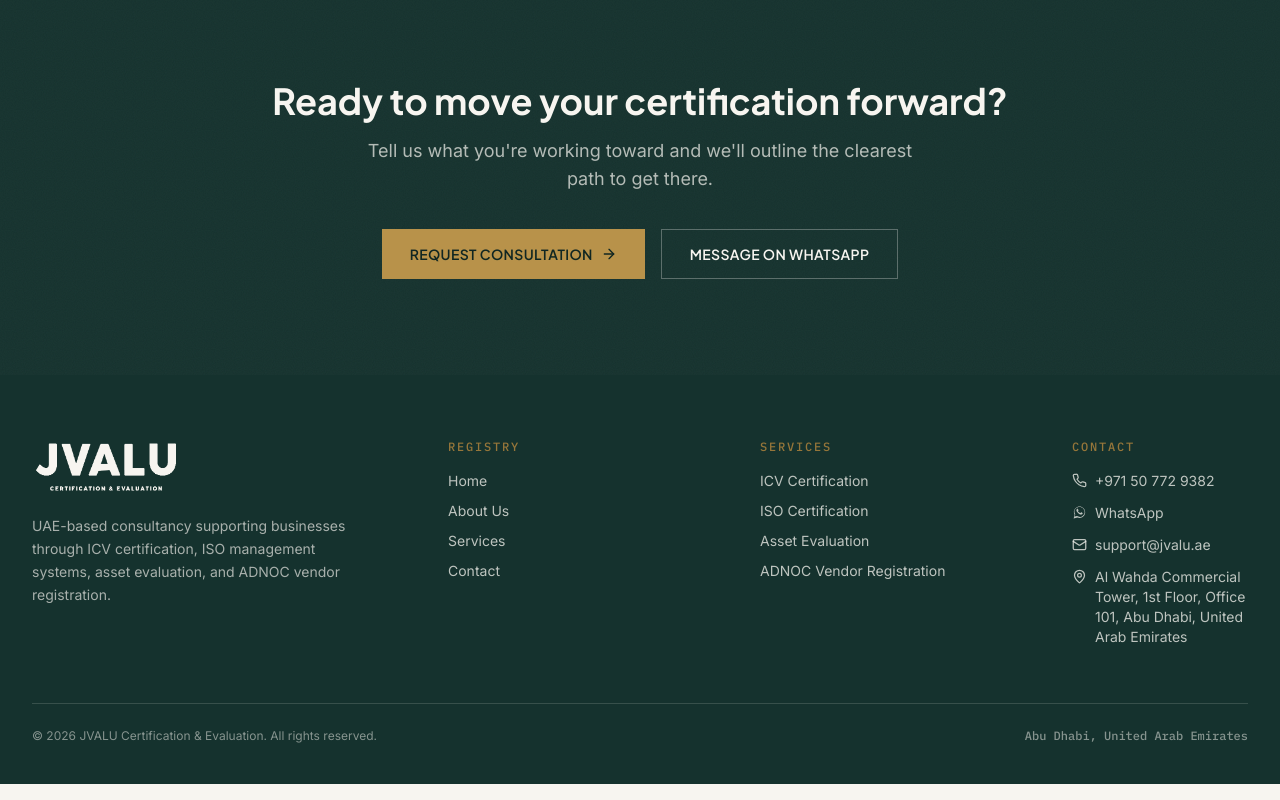
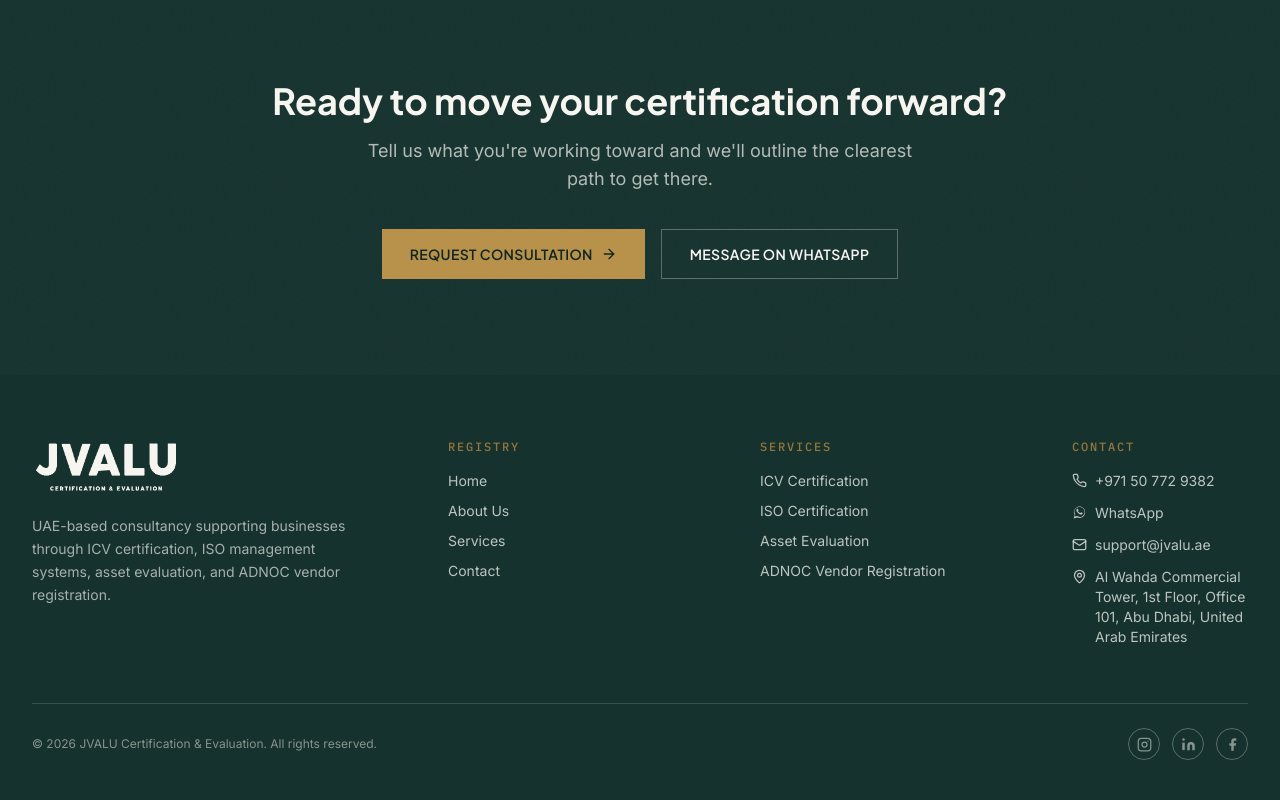
Before and after one commit to jesniya-stackdev/JVALU-Certification-Advisory, a React (Vite) app: page / in a window 1280 px wide. Shown: the part 3109-3909 px from the top of the page. Built offline with nearby package versions, Linux system fonts and the light colour scheme.

Commit message:
Update Footer.jsx

```diff
--- a/src/components/Footer.jsx
+++ b/src/components/Footer.jsx
@@ -69,9 +69,47 @@ export default function Footer() {
           </div>
         </div>
 
-        <div className="mt-14 pt-6 border-t border-paper/15 flex flex-col sm:flex-row items-center justify-between gap-3">
+     <div className="mt-14 pt-6 border-t border-paper/15 flex flex-col sm:flex-row items-center justify-between gap-3">
           <p className="text-xs text-paper/50">© {new Date().getFullYear()} JVALU Certification & Evaluation. All rights reserved.</p>
-          <p className="text-xs text-paper/50 font-mono">Abu Dhabi, United Arab Emirates</p>
+          <div className="flex items-center gap-3">
+
+             <a href="https://instagram.com/jvalu"
+              target="_blank"
+              rel="noopener noreferrer"
+              aria-label="Instagram"
+              className="flex items-center justify-center w-8 h-8 rounded-full border border-paper/30 text-paper/50 hover:text-paper hover:border-paper transition-colors"
+            >
+              <svg width="15" height="15" viewBox="0 0 24 24" fill="none" stroke="currentColor" strokeWidth="2" strokeLinecap="round" strokeLinejoin="round">
+                <rect x="2" y="2" width="20" height="20" rx="5" ry="5"/>
+                <circle cx="12" cy="12" r="4"/>
+                <circle cx="17.5" cy="6.5" r="1" fill="currentColor" stroke="none"/>
+              </svg>
+            </a>
+
+              <a href="https://www.linkedin.com/in/jvalu-icv-804324404"
+              target="_blank"
+              rel="noopener noreferrer"
+              aria-label="LinkedIn"
+              className="flex items-center justify-center w-8 h-8 rounded-full border border-paper/30 text-paper/50 hover:text-paper hover:border-paper transition-colors"
+            >
+              <svg width="15" height="15" viewBox="0 0 24 24" fill="currentColor">
+                <path d="M16 8a6 6 0 0 1 6 6v7h-4v-7a2 2 0 0 0-2-2 2 2 0 0 0-2 2v7h-4v-7a6 6 0 0 1 6-6z"/>
+                <rect x="2" y="9" width="4" height="12"/>
+                <circle cx="4" cy="4" r="2"/>
+              </svg>
+            </a>
+
+              <a href="https://facebook.com/jvalu"
+              target="_blank"
+              rel="noopener noreferrer"
+              aria-label="Facebook"
+              className="flex items-center justify-center w-8 h-8 rounded-full border border-paper/30 text-paper/50 hover:text-paper hover:border-paper transition-colors"
+            >
+              <svg width="15" height="15" viewBox="0 0 24 24" fill="currentColor">
+                <path d="M18 2h-3a5 5 0 0 0-5 5v3H7v4h3v8h4v-8h3l1-4h-4V7a1 1 0 0 1 1-1h3z"/>
+              </svg>
+            </a>
+          </div>
         </div>
       </div>
     </footer>
```
